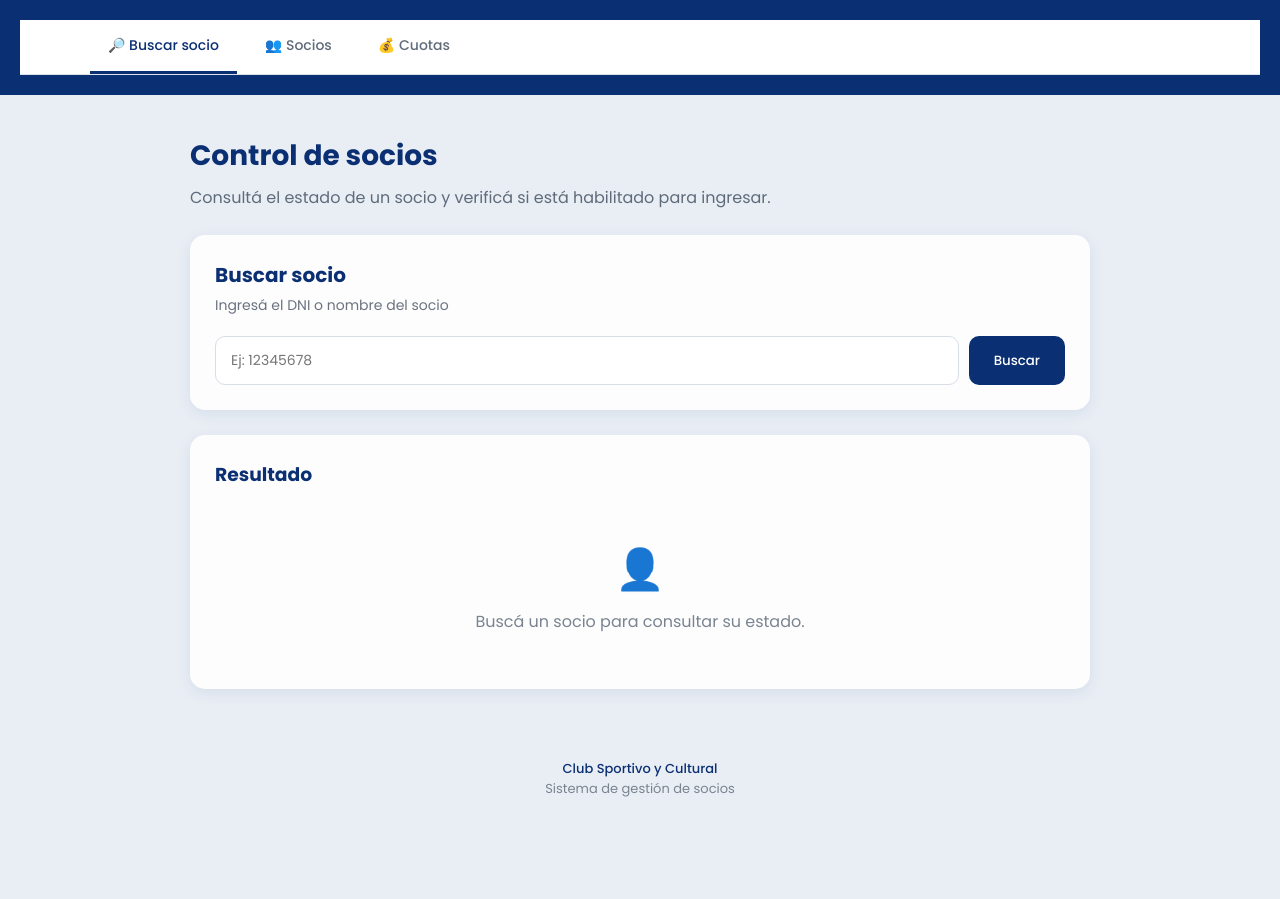
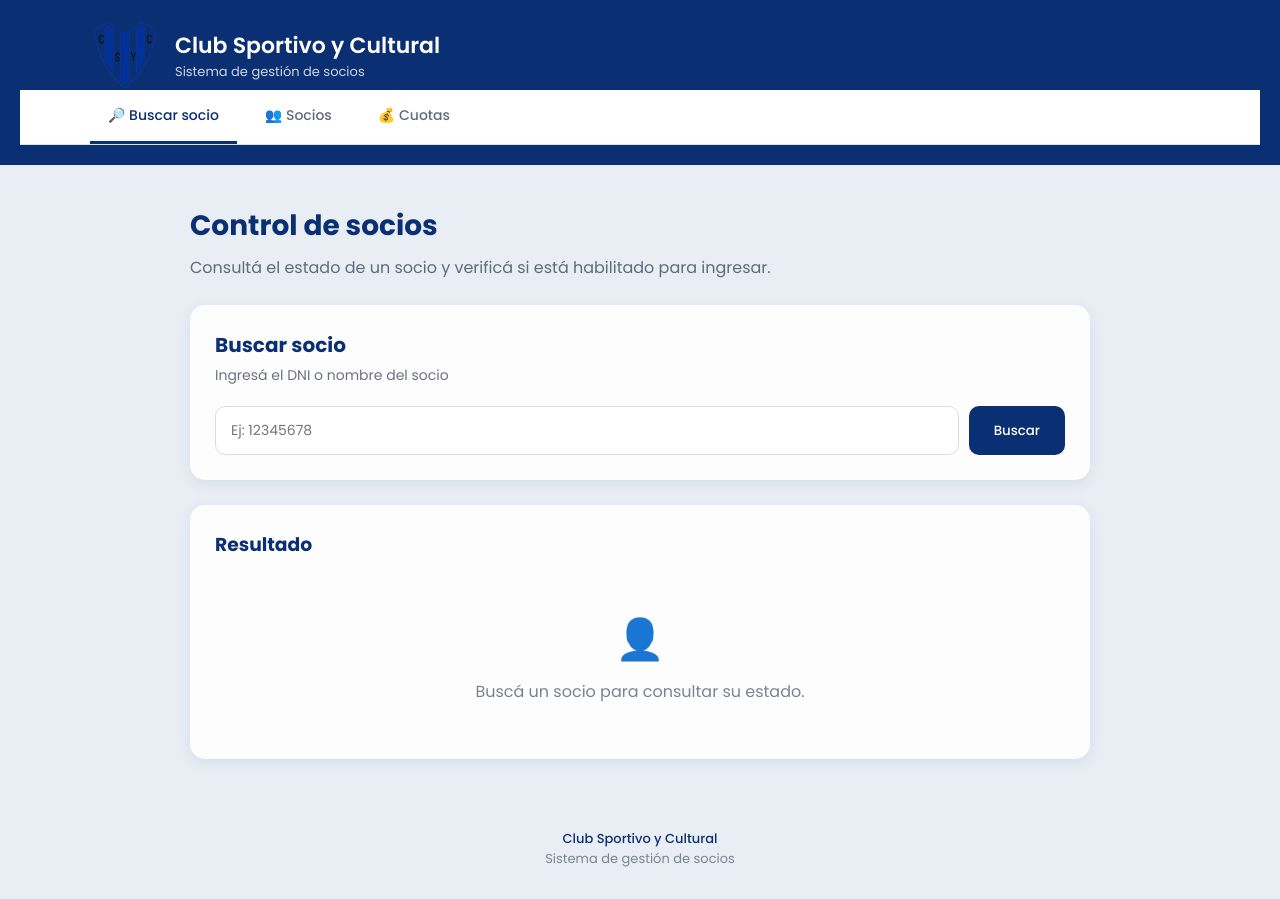
Before and after one commit to ingridd2007/Club-sportivo, a plain HTML site: page index.html in a window 1280 px wide. Before the commit the page ends 829 px from the top, so only its background shows below. Drawn offline with Linux system fonts and the light colour scheme; no server answers.

Commit message:
cambio img

```diff
--- a/index.html
+++ b/index.html
@@ -21,6 +21,17 @@
 <body>
 
     <header class="header">
+
+        <div class="logo-container">
+
+            <img src="img/Logo.png" alt="Escudo del Club Sportivo y Cultural">
+
+            <div>
+                <h1>Club Sportivo y Cultural</h1>
+                <p>Sistema de gestión de socios</p>
+            </div>
+
+        </div>
 
         <nav class="nav">
 
```
Also changed, not shown: img/Logo.png (added).
